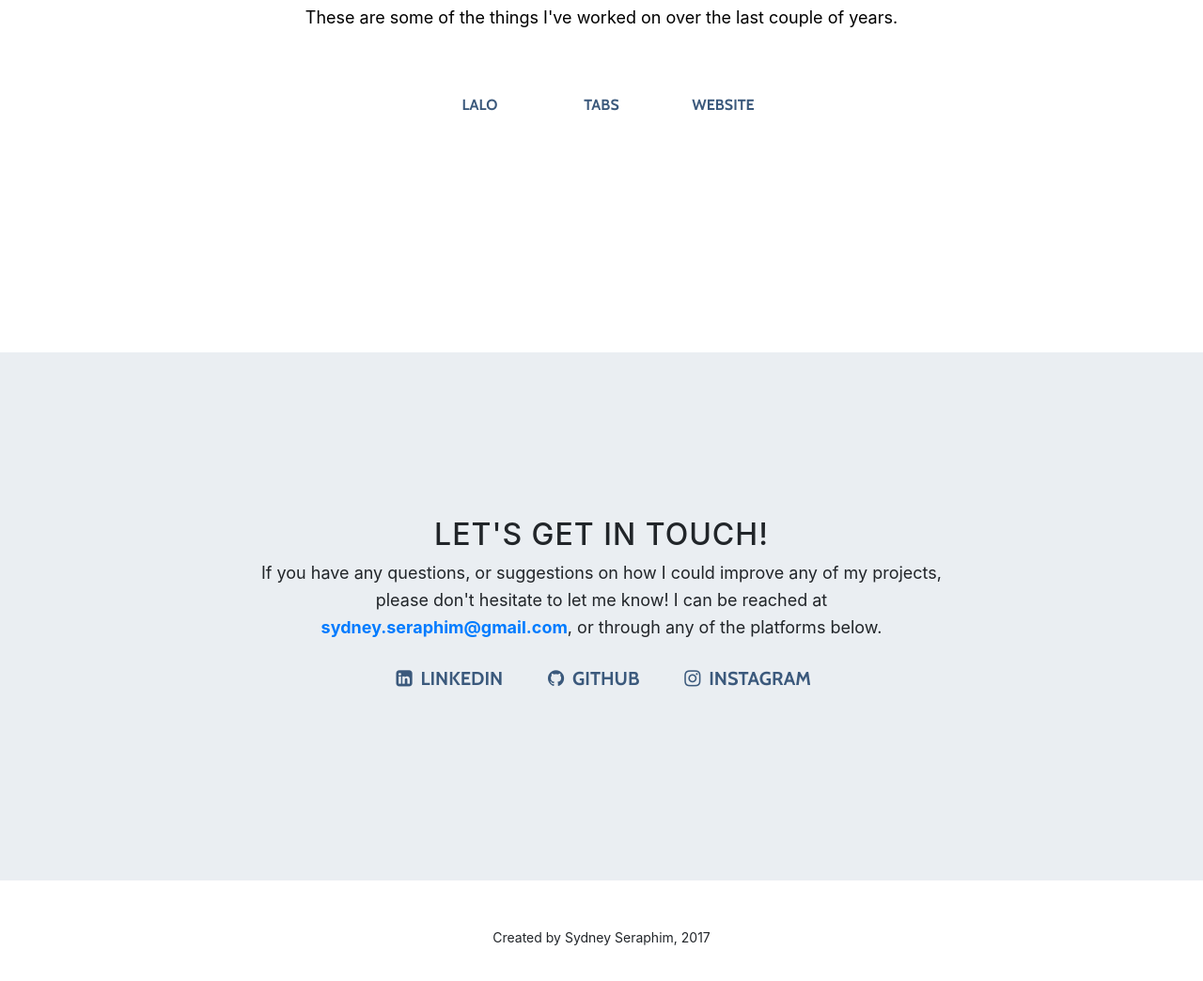
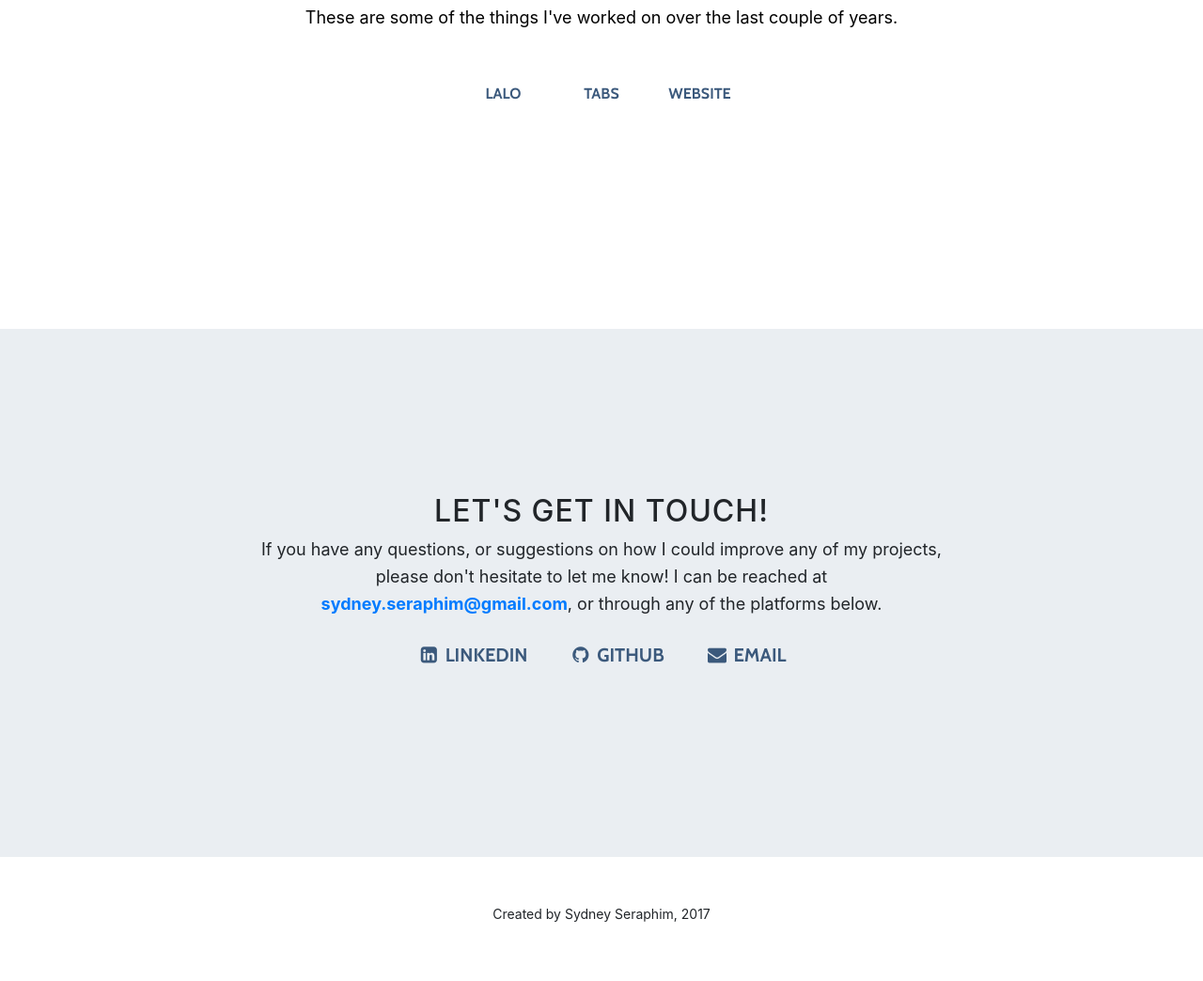
Before and after one commit to sydneyseraphim/sydneyseraphim.github.io, a website with bundled scripts: page index.html in a window 1280 px wide. Shown: the part 1648-2692 px from the top of the page at 94% size. Built offline with nearby package versions, Linux system fonts and the light colour scheme.

Commit message:
changed sizing

```diff
--- a/css/sydney.css
+++ b/css/sydney.css
@@ -152,8 +152,8 @@ pop-p {
     background: rgba(255, 255, 255, 0.1); }
 
 .btn-sq-lg {
-  width: 125px !important;
-  height: 125px !important;
+  width: 100px !important;
+  height: 100px !important;
   color: #3b597c;
   border: 1px solid #3b597c;
   background-color: transparent; }
--- a/index.html
+++ b/index.html
@@ -205,9 +205,9 @@
                 </a>
               </li>
               <li class="list-inline-item">
-                <a href="https://instagram.com/sydneyseraphim" class="btn btn-default btn-lg">
-                  <i class="fa fa-instagram fa-fw"></i>
-                  <span class="network-name">Instagram</span>
+                <a href="mailto:sydney.seraphim@gmail.com" class="btn btn-default btn-lg">
+                  <i class="fa fa-envelope fa-fw"></i>
+                  <span class="network-name">Email</span>
                 </a>
               </li>
             </ul>
```
